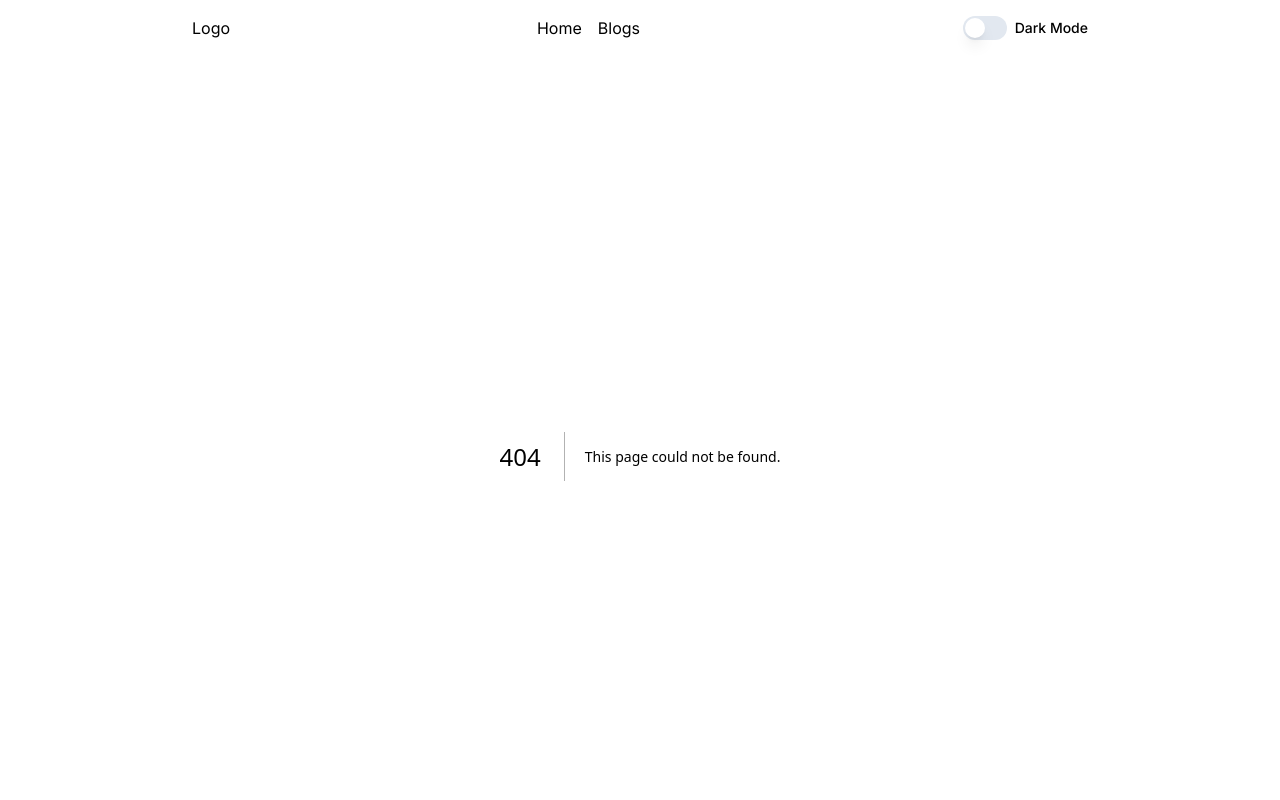
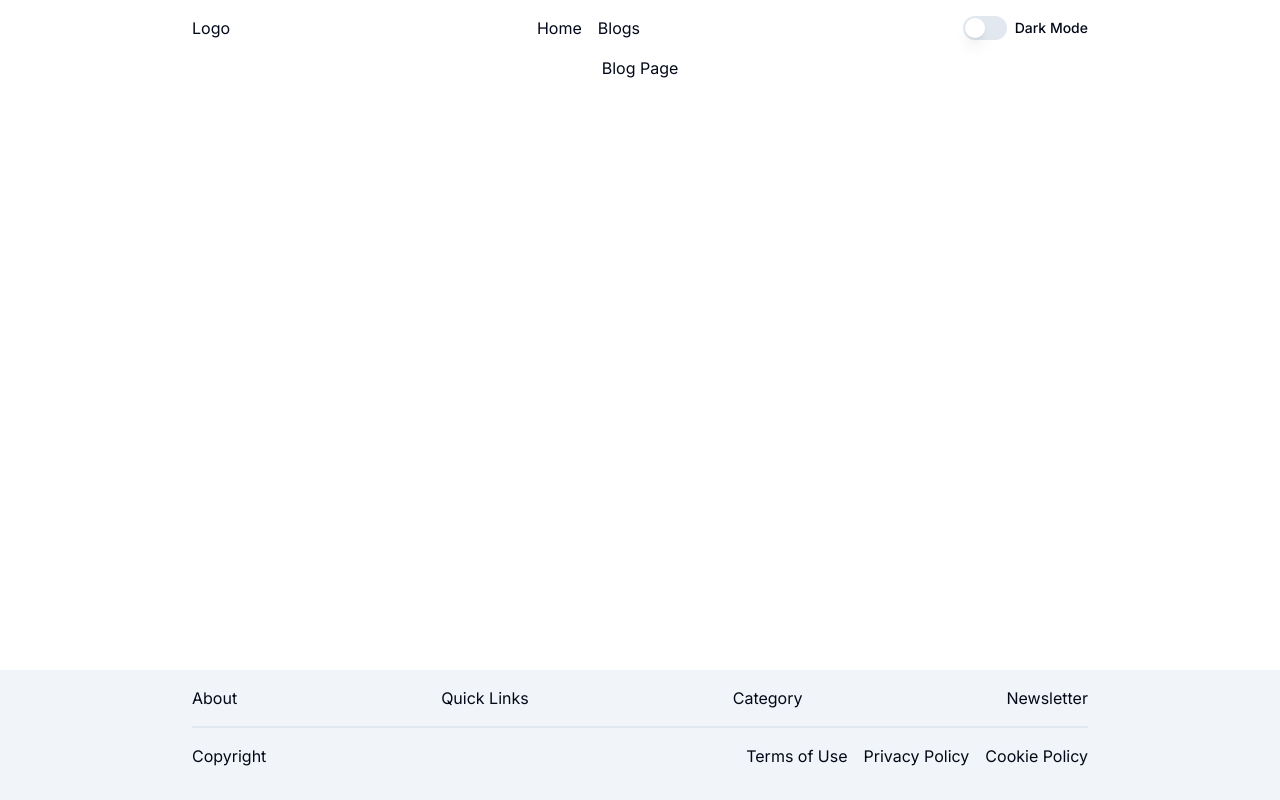
Before and after one commit to kielllll/random-reads, a Next.js app: page /blogs/1 in a window 1280 px wide. Before the commit this address had no page. Shown: the top 800 px of the page. Built offline with nearby package versions, Linux system fonts and the light colour scheme.

Commit message:
feat: blog page route

```diff
--- /dev/null
+++ b/src/app/blogs/[slug]/page.tsx
@@ -0,0 +1,3 @@
+export default function Blog() {
+  return <div>Blog Page</div>
+}
```
